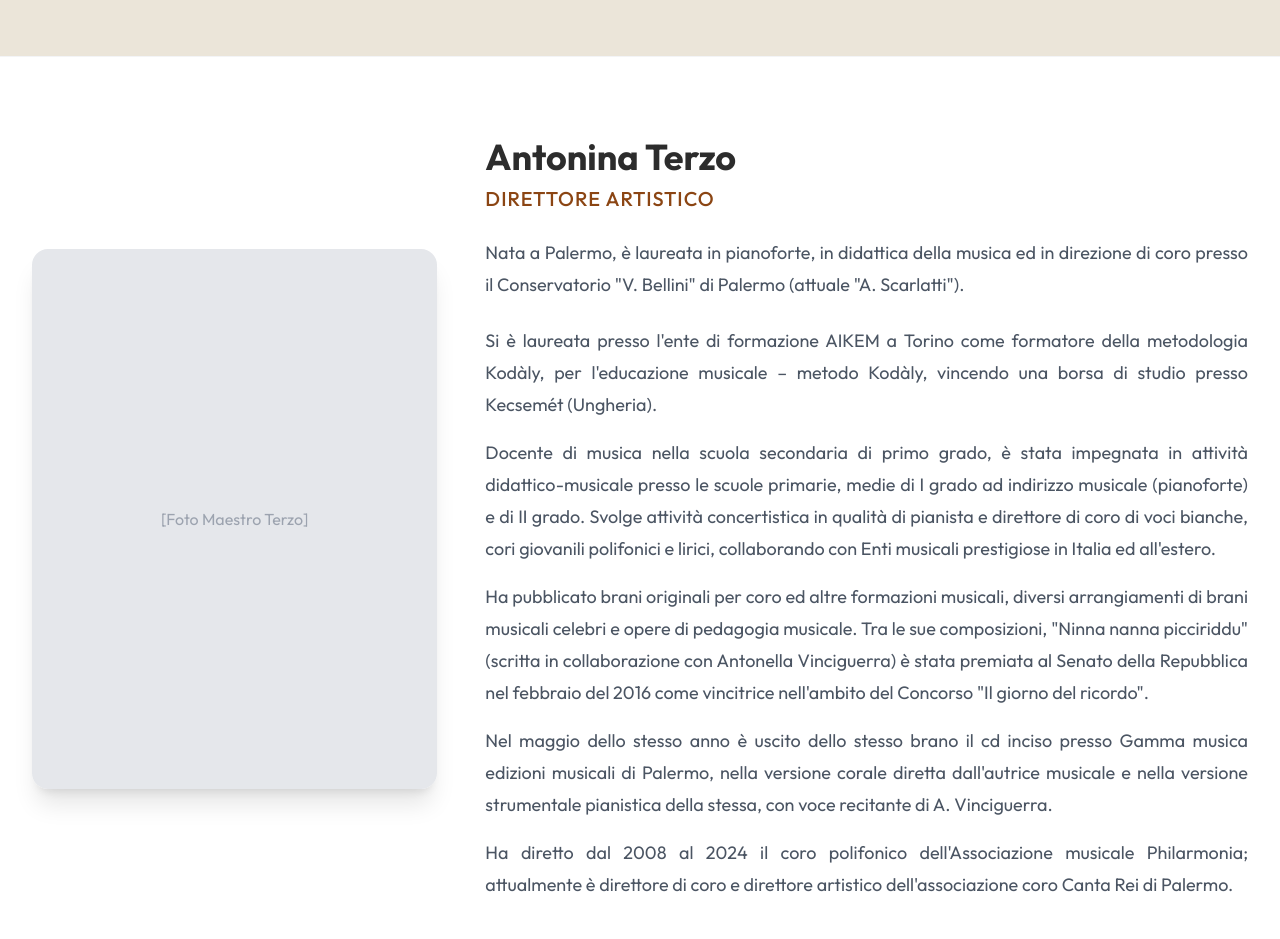
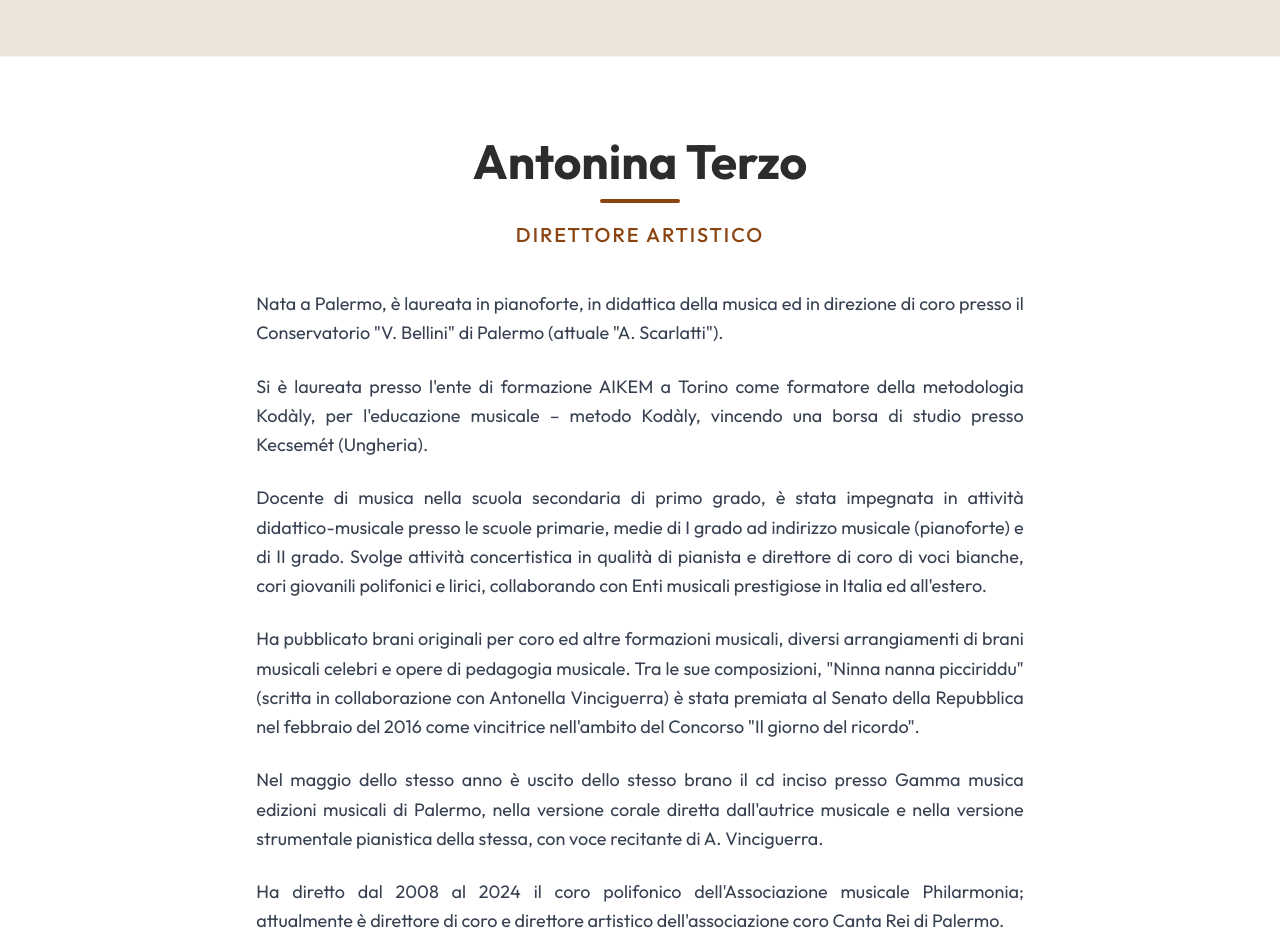
Before and after one commit to rgiorgiotech/cantarei, an Astro site: page /chi-siamo in a window 1280 px wide. Shown: the part 680-1619 px from the top of the page. Built offline with nearby package versions, Linux system fonts and the light colour scheme; Astro itself is replaced by a stand-in of ours.

Commit message:
Rimosso riquadro foto direttore artistico

```diff
--- a/src/pages/chi-siamo.astro
+++ b/src/pages/chi-siamo.astro
@@ -54,36 +54,28 @@ import { director, boardMembers, choirMembers } from "../data/team";
 
     <section class="py-20 bg-white border-y border-gray-100">
         <Container>
-            <div class="flex flex-col lg:flex-row gap-12 items-center">
-                <div class="lg:w-1/3 flex-shrink-0">
-                    <div
-                        class="relative rounded-2xl overflow-hidden shadow-xl aspect-[3/4] group"
+            <div class="max-w-4xl mx-auto space-y-10">
+                <div class="text-center space-y-3">
+                    <h2
+                        class="text-4xl md:text-5xl font-bold text-text-primary"
                     >
-                        <div
-                            class="absolute inset-0 bg-gray-200 flex items-center justify-center text-gray-400"
-                        >
-                            [Foto Maestro Terzo]
-                        </div>
-                    </div>
-                </div>
-
-                <div class="lg:w-2/3 space-y-6">
-                    <div class="space-y-2">
-                        <h2 class="text-4xl font-bold text-text-primary">
                         {director.name}
                     </h2>
+                    <div
+                        class="inline-block h-1 w-20 bg-accent-primary rounded-full"
+                    >
+                    </div>
                     <p
-                            class="text-xl font-medium text-accent-primary uppercase tracking-wider"
+                        class="text-xl font-medium text-accent-primary uppercase tracking-widest"
                     >
                         {director.role}
                     </p>
                 </div>
 
                 <div
-                        class="prose prose-lg text-gray-600 space-y-4 text-justify"
+                    class="prose prose-lg text-gray-700 mx-auto leading-relaxed text-justify"
                 >
                     {director.bio.map((paragraph) => <p>{paragraph}</p>)}
-                    </div>
                 </div>
             </div>
         </Container>
```
Lines whose indentation alone changed are shown as unchanged.
